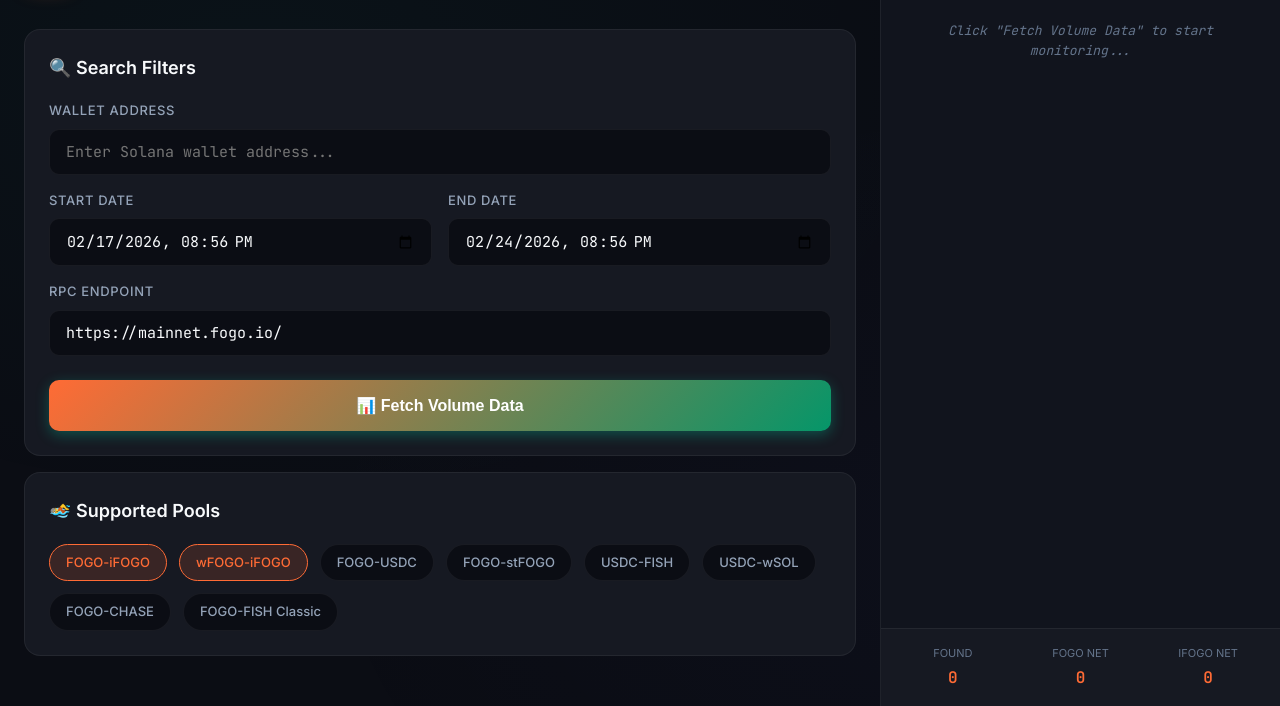
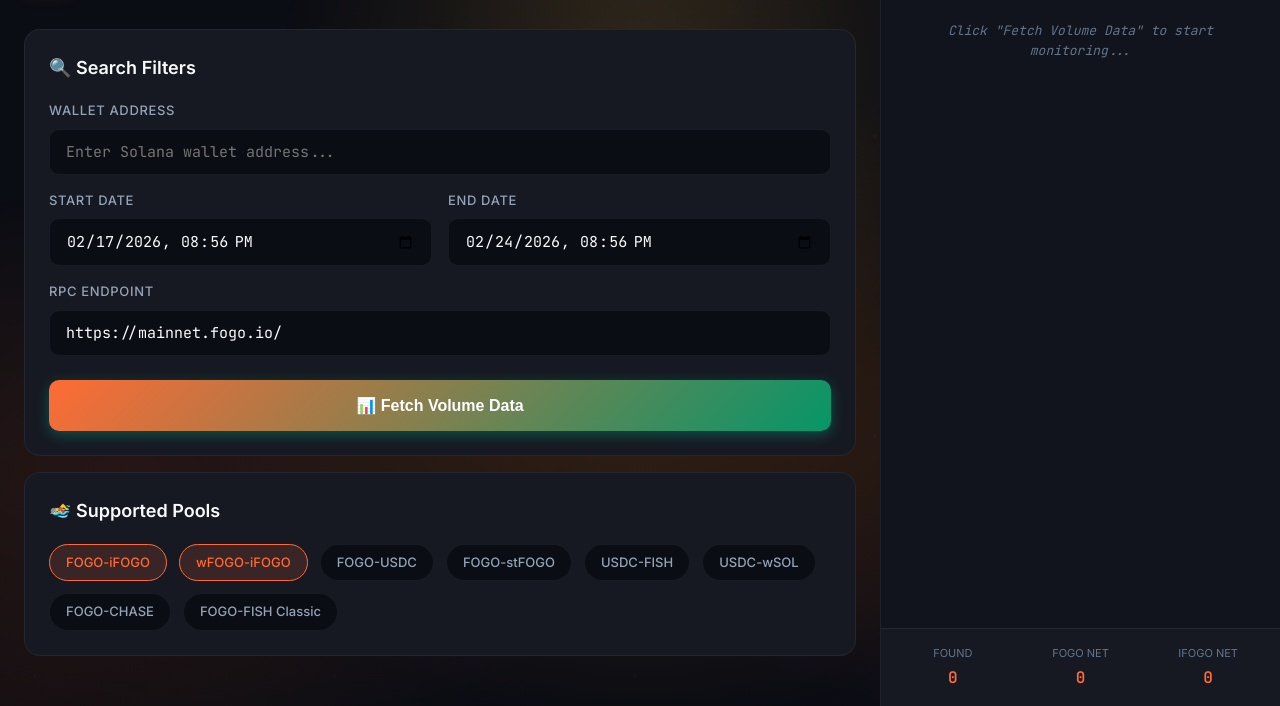
Before and after one commit to vietbodoi09/valiant_vol, a website: page index.html in a window 1280 px wide. Shown: the part 94-800 px from the top of the page. Drawn offline with Linux system fonts and the light colour scheme.

Commit message:
Add mystical Valiant background with golden glow effects

```diff
--- a/index.html
+++ b/index.html
@@ -49,14 +49,52 @@
   line-height: 1.5;
 }
 
+/* Mystical Valiant Background */
 body::before {
   content: '';
   position: fixed;
   top: 0; left: 0; right: 0; bottom: 0;
-  background: radial-gradient(ellipse at 20% 20%, rgba(0, 212, 170, 0.03) 0%, transparent 50%),
-              radial-gradient(ellipse at 80% 80%, rgba(99, 102, 241, 0.03) 0%, transparent 50%);
+  background:
+    /* Center golden glow - like the portal in the image */
+    radial-gradient(ellipse at 50% 60%, rgba(255, 140, 0, 0.15) 0%, transparent 50%),
+    /* Upper swirl effect */
+    radial-gradient(ellipse at 50% 20%, rgba(255, 180, 50, 0.12) 0%, transparent 40%),
+    /* Orange side glows */
+    radial-gradient(ellipse at 10% 70%, rgba(255, 100, 30, 0.1) 0%, transparent 35%),
+    radial-gradient(ellipse at 90% 70%, rgba(255, 80, 20, 0.1) 0%, transparent 35%),
+    /* Deep corners */
+    radial-gradient(ellipse at 0% 100%, rgba(139, 50, 0, 0.08) 0%, transparent 30%),
+    radial-gradient(ellipse at 100% 100%, rgba(100, 30, 0, 0.08) 0%, transparent 30%),
+    /* Subtle top aurora */
+    radial-gradient(ellipse at 50% 0%, rgba(255, 200, 100, 0.05) 0%, transparent 25%);
   pointer-events: none;
   z-index: 0;
+}
+
+/* Animated particle overlay for magical effect */
+body::after {
+  content: '';
+  position: fixed;
+  top: 0; left: 0; right: 0; bottom: 0;
+  background-image:
+    radial-gradient(circle at 20% 30%, rgba(255, 180, 60, 0.15) 0%, transparent 2px),
+    radial-gradient(circle at 80% 20%, rgba(255, 140, 40, 0.12) 0%, transparent 3px),
+    radial-gradient(circle at 40% 70%, rgba(255, 200, 80, 0.1) 0%, transparent 2px),
+    radial-gradient(circle at 60% 50%, rgba(255, 160, 50, 0.08) 0%, transparent 2px),
+    radial-gradient(circle at 90% 80%, rgba(255, 120, 30, 0.1) 0%, transparent 3px),
+    radial-gradient(circle at 10% 60%, rgba(255, 180, 70, 0.08) 0%, transparent 2px);
+  background-size: 300px 300px;
+  animation: floatParticles 20s ease-in-out infinite;
+  pointer-events: none;
+  z-index: 0;
+  opacity: 0.6;
+}
+
+@keyframes floatParticles {
+  0%, 100% { transform: translateY(0) translateX(0); }
+  25% { transform: translateY(-10px) translateX(5px); }
+  50% { transform: translateY(-5px) translateX(-5px); }
+  75% { transform: translateY(-15px) translateX(3px); }
 }
 
 .app-container { display: flex; height: 100vh; overflow: hidden; position: relative; z-index: 1; }
```
